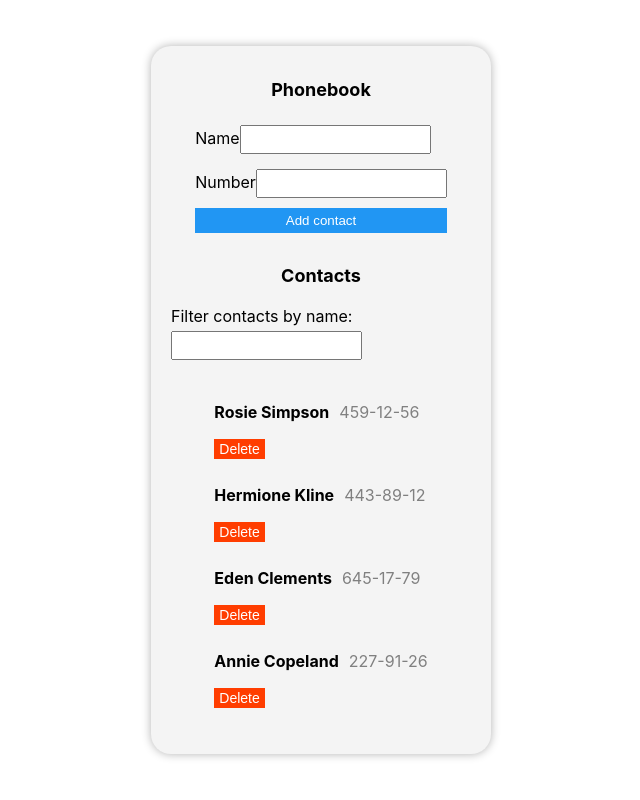
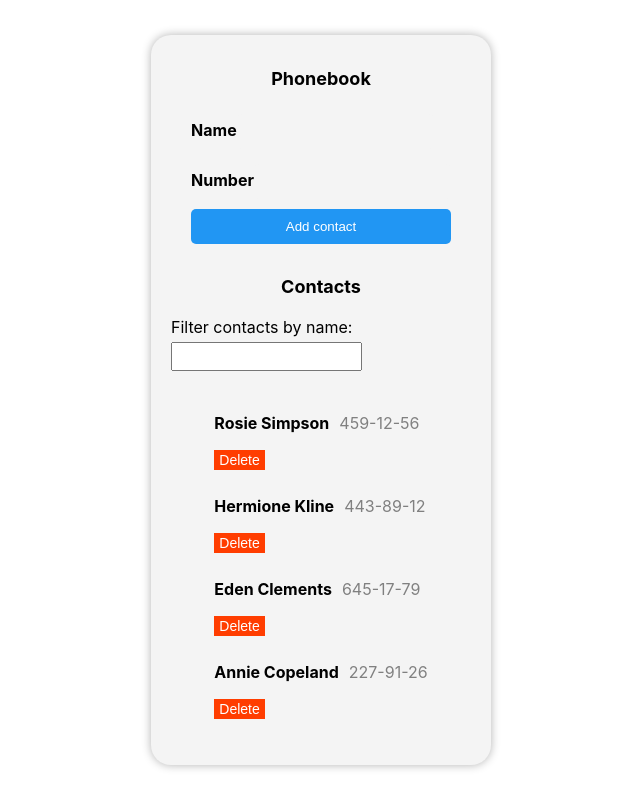
Before and after one commit to Dyhless/react-hw-02-phonebook, a React (Create React App) app: page / in a window 1280 px wide. Shown: the whole page, without its empty margins (319-959 px from the left). Built offline with nearby package versions, Linux system fonts and the light colour scheme.

Commit message:
Update ContactForm.styled.js

```diff
--- a/src/components/ContactForm/ContactForm.styled.js
+++ b/src/components/ContactForm/ContactForm.styled.js
@@ -9,17 +9,22 @@ export const Form = styled.form`
 
 export const Label = styled.label`
   margin-bottom: 10px;
+  font-weight: bold;
 `;
 
 export const Input = styled.input`
-  padding: 5px;
+  padding: 10px;
   margin-top: 5px;
+  border: none;
+  border-radius: 5px;
+  background-color: #f4f4f4;
 `;
 
 export const Button = styled.button`
-  padding: 5px 10px;
+  padding: 10px;
   background-color: #2196f3;
   color: #fff;
   border: none;
+  border-radius: 5px;
   cursor: pointer;
 `;
```
